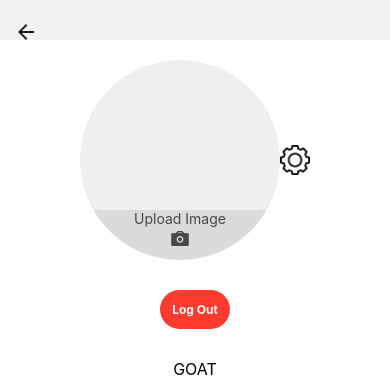
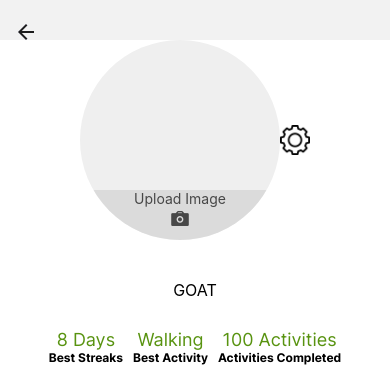
Before and after one commit to nus-zen/zen-app, a React Native app: screen /ProfileScreen in a window 390 px wide. Shown: the top 379 px of the page. Built offline with nearby package versions, Linux system fonts and the light colour scheme; no server answers.

Commit message:
Revert "Joe init firebase"

```diff
--- a/App.js
+++ b/App.js
@@ -26,38 +26,10 @@ import ZenBandDetailScreen from "./screens/practices/ZenBandDetailScreen";
 import MeditationTopTabScreen from "./screens/practices/MeditationTopTabScreen";
 import LeagueHomepageScreen from "./screens/rewards/LeagueHomepageScreen";
 import OnboardingScreen from "./screens/onboarding/OnboardingScreen";
-import { initializeApp } from "firebase/app";
-import { getAnalytics } from "firebase/analytics";
-import { useEffect } from "react";
-import { onAuthStateChanged } from "firebase/auth";
 
-import { useState } from "react";
-import { auth } from "./utils/FirebaseConfig";
 const Stack = createStackNavigator();
 
 const App = () => {
-  const [isAuthenticated, setIsAuthenticated] = useState(false);
-  const [isAuthCheckComplete, setIsAuthCheckComplete] = useState(false);
-
-  useEffect(() => {
-    const unsubscribe = onAuthStateChanged(auth, (user) => {
-      if (user) {
-        console.log("user persisted authentication:", user.email);
-        setIsAuthenticated(true);
-      } else {
-        setIsAuthenticated(false);
-      }
-      setIsAuthCheckComplete(true);
-    });
-
-    // Cleanup the listener on unmount
-    return () => unsubscribe();
-  }, []);
-
-  if (!isAuthCheckComplete) {
-    return null; // or a loading spinner
-  }
-
   return (
     <SafeAreaProvider>
       <>
@@ -72,16 +44,6 @@ const App = () => {
           }}
         >
           <Stack.Navigator>
-            {isAuthenticated ? (
-              // If authenticated, add MoodCheckInScreen to the stack
-              <Stack.Screen
-                name="MoodCheckInScreen"
-                component={MoodCheckInScreen}
-                options={{ headerShown: false }}
-              />
-            ) : (
-              // Else, show Welcome, Login, etc. screens
-              <>
             <Stack.Screen
               name="WelcomeScreen"
               component={WelcomeScreen}
@@ -107,9 +69,6 @@ const App = () => {
               component={MoodCheckInScreen}
               options={{ headerShown: false }}
             />
-              </>
-            )}
-
             <Stack.Screen
               name="DailyStreaksScreen"
               component={DailyStreaksScreen}
--- a/metro.config.js
+++ /dev/null
@@ -1,6 +0,0 @@
-const { getDefaultConfig } = require("@expo/metro-config");
-
-const defaultConfig = getDefaultConfig(__dirname);
-defaultConfig.resolver.sourceExts.push("cjs");
-
-module.exports = defaultConfig;
--- a/package.json
+++ b/package.json
@@ -9,7 +9,6 @@
   },
   "dependencies": {
     "@expo/config-plugins": "^7.2.5",
-    "@expo/ngrok": "^4.1.1",
     "@expo/vector-icons": "^13.0.0",
     "@react-native-async-storage/async-storage": "1.17.11",
     "@react-native-firebase/app": "^17.4.2",
--- a/screens/profile/ProfileScreen.js
+++ b/screens/profile/ProfileScreen.js
@@ -1,63 +1,31 @@
-import React from "react";
-import {
-  SafeAreaView,
-  StyleSheet,
-  Text,
-  View,
-  ScrollView,
-  TouchableOpacity,
-  Image,
-} from "react-native";
-import { Ionicons } from "@expo/vector-icons";
+import React from 'react';
+import { SafeAreaView, StyleSheet, Text, View, ScrollView, TouchableOpacity, Image } from 'react-native';
+import { Ionicons } from '@expo/vector-icons';
 
-import UploadImage from "../../components/UploadImage";
-import MoodCalendar from "../../components/MoodCalendar";
+import UploadImage from '../../components/UploadImage';
+import MoodCalendar from '../../components/MoodCalendar';
 import AccountsScreen from "../../screens/profile/AccountsScreenProfile";
 import StatisticsComponent from "../../components/ProfileScreenBestActivitiesStats";
 import ScrollableContent from "../../components/ActivitiesCompletedScrollableContent";
 import ActivityLog from "../../components/ActivityLog";
-import { getAuth, signOut } from "firebase/auth";
 // import NotificationsButton from "../../components/NotificationsButton"; implement when firebase is activated
 //import ReminderButton from "../../components/ReminderButton"; implement when firebase is activated
 
-export default function ProfileScreen({ navigation }) {
+export default function ProfileScreen({ navigation, route }) {
   function navigateToAccounts() {
-    navigation.navigate("AccountsScreenProfile");
+    navigation.navigate('AccountsScreenProfile');
   }
-
-  const handleLogout = async () => {
-    const auth = getAuth();
-    try {
-      await signOut(auth);
-      navigation.navigate("WelcomeScreen");
-    } catch (error) {
-      console.error("Error signing out: ", error);
-    }
-  };
-
   return (
     <SafeAreaView style={styles.container}>
-      <ScrollView
-        style={styles.scrollView}
-        contentContainerStyle={styles.contentContainer}
-      >
+      <ScrollView style={styles.scrollView} contentContainerStyle={styles.contentContainer}>
         <View style={styles.uploadContainer}>
           <View style={styles.uploadButtonContainer}>
             <UploadImage />
           </View>
-          <TouchableOpacity
-            style={styles.settingsButton}
-            onPress={navigateToAccounts}
-          >
-            <Image
-              source={require("../../assets/Settings.png")}
-              style={styles.settingsIcon}
-            />
+          <TouchableOpacity style={styles.settingsButton} onPress={navigateToAccounts}>
+            <Image source={require('../../assets/Settings.png')} style={styles.settingsIcon} />
           </TouchableOpacity>
         </View>
-        <TouchableOpacity style={styles.logoutButton} onPress={handleLogout}>
-          <Text style={styles.logoutButtonText}>Log Out</Text>
-        </TouchableOpacity>
         <Text style={{ marginVertical: 20, fontSize: 16 }}>GOAT</Text>
         <StatisticsComponent />
         <ScrollableContent />
@@ -73,50 +41,37 @@ export default function ProfileScreen({ navigation }) {
 const styles = StyleSheet.create({
   container: {
     flex: 1,
-    justifyContent: "center",
-    alignItems: "center",
-    backgroundColor: "#fff",
+    justifyContent: 'center',
+    alignItems: 'center',
+    backgroundColor: '#fff',
     marginTop: 40,
   },
   scrollView: {
     flex: 1,
-    width: "100%",
+    width: '100%',
   },
   contentContainer: {
     flexGrow: 1,
-    alignItems: "center",
-    justifyContent: "center",
+    alignItems: 'center',
+    justifyContent: 'center',
   },
   uploadContainer: {
-    flexDirection: "row",
-    alignItems: "center",
-    justifyContent: "space-between",
-    margin: 20,
+    flexDirection: 'row',
+    alignItems: 'center',
+    justifyContent: 'space-between',
+    marginBottom: 20,
     paddingHorizontal: 20,
   },
   uploadButtonContainer: {
     flex: 1,
-    alignItems: "center",
+    alignItems: 'center',
   },
   settingsContainer: {
-    marginLeft: "auto",
+    marginLeft: 'auto',
   },
   settingsIcon: {
     width: 30,
     height: 30,
-    resizeMode: "contain",
-  },
-  logoutButton: {
-    backgroundColor: "#FF3B30",
-    padding: 12,
-    borderRadius: 20,
-    alignItems: "center",
-    justifyContent: "center",
-    margin: 10,
-  },
-  logoutButtonText: {
-    color: "white",
-    fontSize: 12,
-    fontWeight: "bold",
+    resizeMode: 'contain',
   },
 });
--- a/screens/profile/WelcomeScreen.js
+++ b/screens/profile/WelcomeScreen.js
@@ -37,7 +37,7 @@ export default function WelcomeScreen({ navigation }) {
 
   useEffect(() => {
     loadFonts();
-    //handleClearAsyncStorage();
+    handleClearAsyncStorage();
   }, []);
 
   const handlePress = () => {
--- a/utils/FirebaseConfig.js
+++ /dev/null
@@ -1,40 +0,0 @@
-import { initializeApp } from "firebase/app";
-import {
-  getAuth,
-  getReactNativePersistence,
-  initializeAuth,
-} from "firebase/auth";
-import AsyncStorage from "@react-native-async-storage/async-storage";
-
-const firebaseConfig = {
-  apiKey: "AIzaSyDaWjLqO7duoHVTkpv23t9Esun4CIMeNOk",
-  authDomain: "zenapp-df212.firebaseapp.com",
-  databaseURL:
-    "https://zenapp-df212-default-rtdb.asia-southeast1.firebasedatabase.app",
-  projectId: "zenapp-df212",
-  storageBucket: "zenapp-df212.appspot.com",
-  messagingSenderId: "464749753128",
-  appId: "1:464749753128:web:a0ac094c8e4ad248b8961d",
-  measurementId: "G-CK73YHENCX",
-};
-
-let Firebase;
-let auth;
-
-try {
-  Firebase = initializeApp(firebaseConfig);
-  auth = initializeAuth(Firebase, {
-    persistence: getReactNativePersistence(AsyncStorage),
-  });
-} catch (error) {
-  if (error.code === "app/duplicate-app") {
-    // Firebase is already initialized.
-    // You can get the instance using getApp function if needed.
-    Firebase = getApps()[0];
-    auth = getAuth(Firebase);
-  } else {
-    console.error("Firebase initialization error", error);
-  }
-}
-
-export { Firebase, auth };
```
Also changed, not shown: screens/profile/CreateAccountScreen.js (+40 -69 lines), screens/profile/LoginScreen.js (+22 -56 lines), 1 other file (tests, documents, lock files or other folders). Lines whose indentation alone changed are shown as unchanged.
